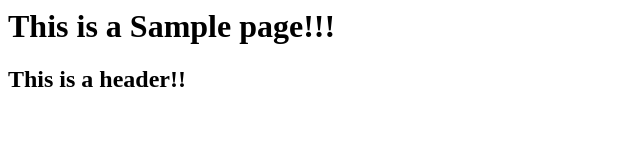
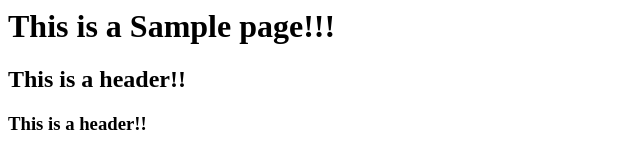
Before and after one commit to chettis/webtest, a plain HTML site: page index.html in a window 1280 px wide. Shown: the whole page, without its empty margins (0-640 px from the left). Drawn offline with Linux system fonts and the light colour scheme.

Commit message:
test changes

```diff
--- a/index.html
+++ b/index.html
@@ -3,6 +3,7 @@
         <body>
             <h1>This is a Sample page!!!</h1>
              <h2>  This is a header!! </h2>
+             <h3>  This is a header!! </h3>
         </body>
     </head>
 </html>
```
